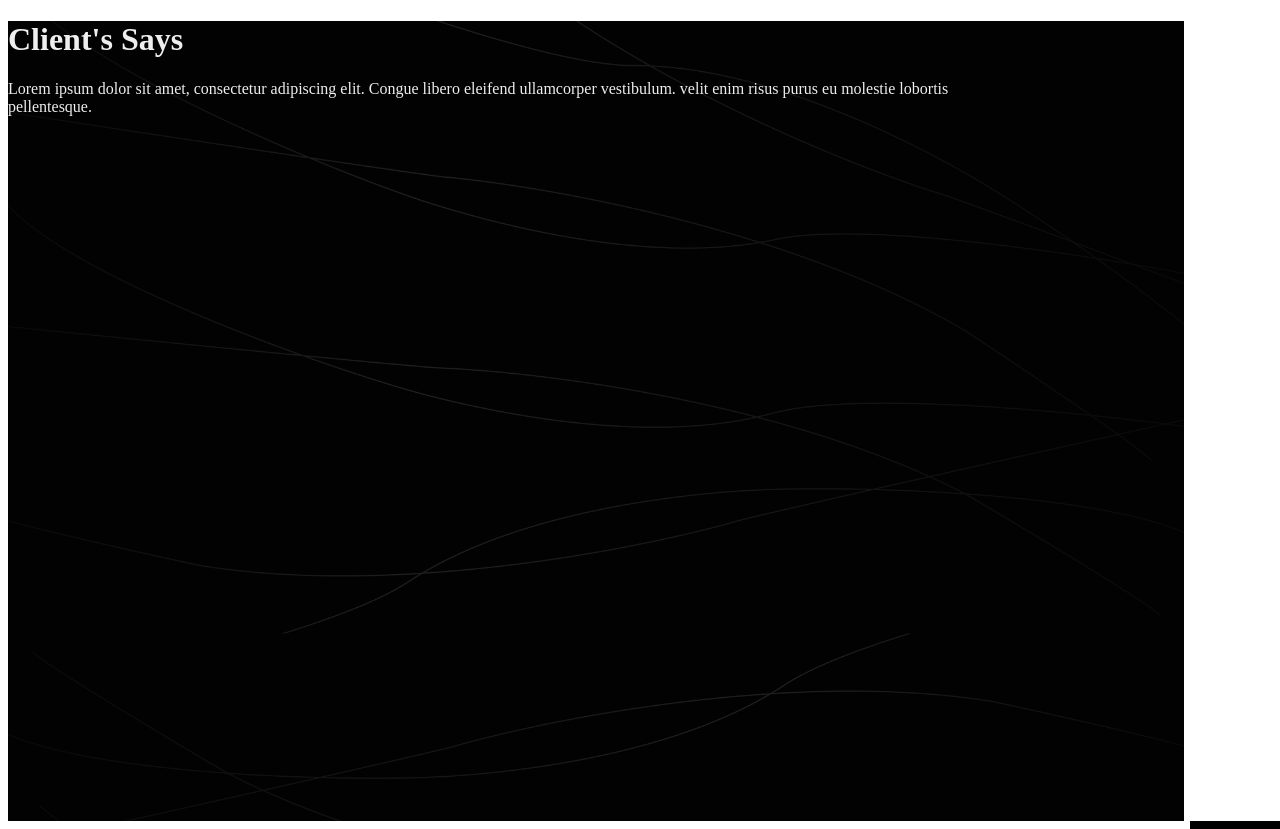
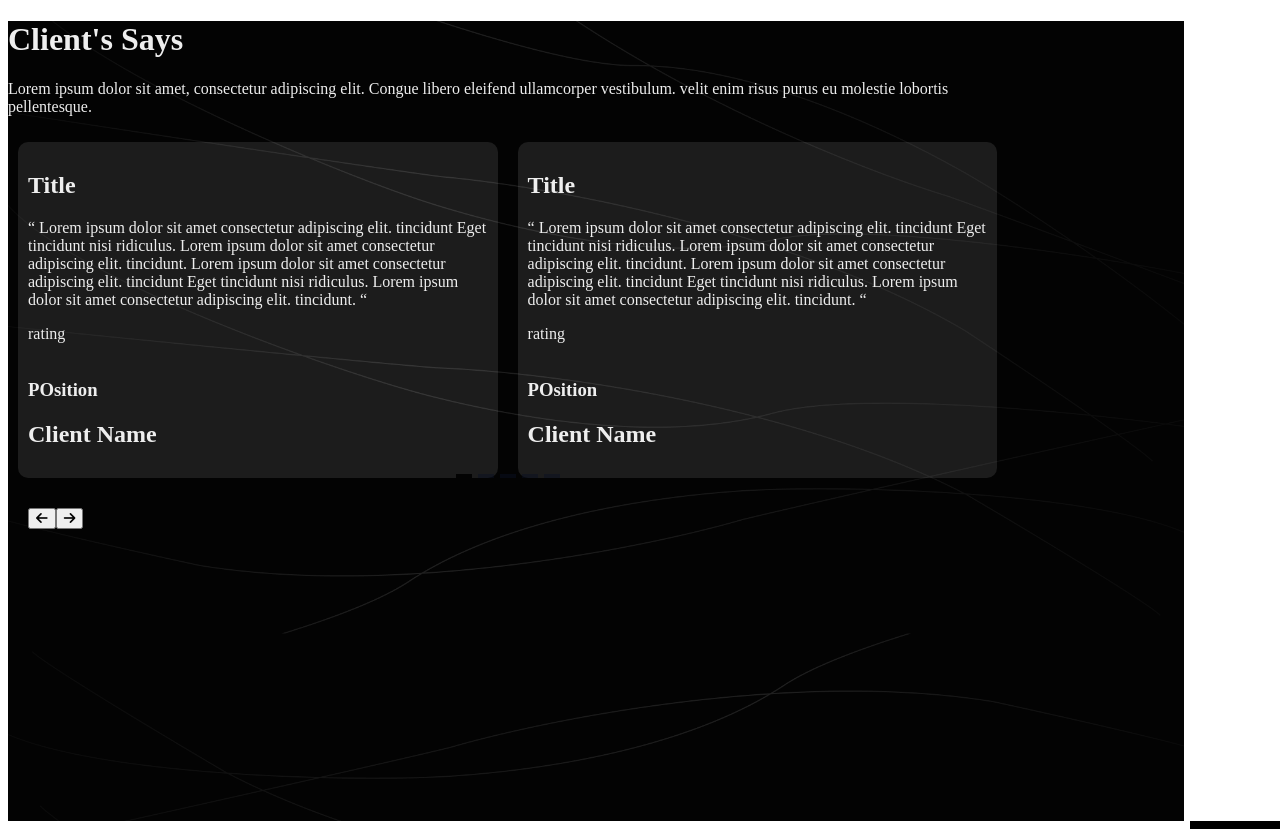
Before and after one commit to mahmudulhsn/vue-portfolio, a Vue app: page /client in a window 1280 px wide. Built offline with nearby package versions, Linux system fonts and the light colour scheme.

Commit message:
wip: client

```diff
--- a/package.json
+++ b/package.json
@@ -11,7 +11,8 @@
   "dependencies": {
     "vite-svg-loader": "^3.6.0",
     "vue": "^3.2.38",
-    "vue-router": "^4.1.5"
+    "vue-router": "^4.1.5",
+    "vue3-carousel": "^0.1.46"
   },
   "devDependencies": {
     "@rushstack/eslint-patch": "^1.1.4",
--- /dev/null
+++ b/src/Seeds/Items.js
@@ -0,0 +1,77 @@
+export default [
+    {
+        id: 1,
+        alias: "barbarian",
+        title: "The Barbarian",
+        descr:
+            "The Barbarian is a kilt-clad Scottish warrior with an angry, battle-ready expression, hungry for destruction. He has Killer yellow horseshoe mustache.",
+        img:
+            "https://tocode.ru/static/uploads/courses/3/clash-of-clans-images/barbarian.png",
+        lvl: 4,
+        info: [
+            { title: "training", value: "20s" },
+            { title: "speed", value: "16" },
+            { title: "cost", value: "150" }
+        ]
+    },
+    {
+        id: 2,
+        alias: "archer",
+        title: "The Archer",
+        descr:
+            "The Archer is a female warrior with sharp eyes. She wears a short, light green dress, a hooded cape, a leather belt and an attached small pouch.",
+        img:
+            "https://tocode.ru/static/uploads/courses/3/clash-of-clans-images/archer.png",
+        lvl: 4,
+        info: [
+            { title: "training", value: "25s" },
+            { title: "speed", value: "24" },
+            { title: "cost", value: "300" }
+        ]
+    },
+    {
+        id: 3,
+        alias: "giant",
+        title: "The Giant",
+        descr:
+            "Slow, steady and powerful, Giants are massive warriors that soak up huge amounts of damage. Show them a turret or cannon and you will see their fury unleashed!",
+        img:
+            "https://tocode.ru/static/uploads/courses/3/clash-of-clans-images/giant.png",
+        lvl: 4,
+        info: [
+            { title: "training", value: "2m" },
+            { title: "speed", value: "12" },
+            { title: "cost", value: "2250" }
+        ]
+    },
+    {
+        id: 4,
+        alias: "goblin",
+        title: "The Goblin",
+        descr:
+            "These pesky little creatures only have eyes for one thing: LOOT! They are faster than a Spring Trap, and their hunger for resources is limitless.",
+        img:
+            "https://tocode.ru/static/uploads/courses/3/clash-of-clans-images/goblin.png",
+        lvl: 5,
+        info: [
+            { title: "training", value: "30s" },
+            { title: "speed", value: "32" },
+            { title: "cost", value: "100" }
+        ]
+    },
+    {
+        id: 5,
+        alias: "wizard",
+        title: "The Wizard",
+        descr:
+            "The Wizard is a terrifying presence on the battlefield. Pair him up with some of his fellows and cast concentrated blasts of destruction on anything, land or sky!",
+        img:
+            "https://tocode.ru/static/uploads/courses/3/clash-of-clans-images/wizard.png",
+        lvl: 6,
+        info: [
+            { title: "training", value: "5m" },
+            { title: "speed", value: "16" },
+            { title: "cost", value: "3800" }
+        ]
+    }
+];
--- /dev/null
+++ b/src/components/Carousel/CardFooter.vue
@@ -0,0 +1,19 @@
+<template>
+  <div class="card-stats">
+    <div v-for="(item, index) in info" :key="index" class="one-third">
+      <div class="stat-value">{{ item.value }}</div>
+      <div class="stat">{{ item.title }}</div>
+    </div>
+  </div>
+</template>
+
+<script>
+export default {
+  props: {
+    info: {
+      type: Array,
+      required: true,
+    },
+  },
+};
+</script>
--- /dev/null
+++ b/src/components/Carousel/TheCard.vue
@@ -0,0 +1,52 @@
+<template>
+  <div class="card flex flex-col">
+    <div class="">
+      <h1>Title</h1>
+      <p>
+        “ Lorem ipsum dolor sit amet consectetur adipiscing elit. tincidunt Eget
+        tincidunt nisi ridiculus. Lorem ipsum dolor sit amet consectetur
+        adipiscing elit. tincidunt. Lorem ipsum dolor sit amet consectetur
+        adipiscing elit. tincidunt Eget tincidunt nisi ridiculus. Lorem ipsum
+        dolor sit amet consectetur adipiscing elit. tincidunt. “
+      </p>
+      <div>rating</div>
+    </div>
+    <div>
+      <img src="" alt="" />
+      <div>
+        <h3>POsition</h3>
+        <h1>Client Name</h1>
+      </div>
+    </div>
+  </div>
+</template>
+
+<script>
+export default {
+  props: {
+    name: {
+      type: String,
+      required: true,
+    },
+    title: {
+      type: String,
+      required: true,
+    },
+    imgUrl: {
+      type: String,
+    },
+    link: {
+      type: String,
+    },
+  },
+};
+</script>
+
+<style scoped>
+.card {
+  background: rgba(255, 255, 255, 0.1);
+  border-radius: 10px;
+  padding: 10px;
+  margin: 10px;
+}
+</style>
--- a/src/views/ClientView.vue
+++ b/src/views/ClientView.vue
@@ -15,6 +15,50 @@
     >
       <PageTitle :title="title" />
       <PageSubHeading :subHeading="subHeading" />
+
+      <div>
+        <carousel
+          ref="carousel"
+          :settings="settings"
+          :breakpoints="breakpoints"
+        >
+          <slide class="card__wrapper" v-for="item in items" :key="item.id">
+            <TheCard
+              :name="`${item.lvl} lvl`"
+              :title="item.title"
+              :imgUrl="item.img"
+              :link="`/${item.alias}`"
+            >
+              <template v-slot:body>
+                {{ item.descr }}
+              </template>
+              <template v-slot:footer>
+                <CardFooter :info="item.info" />
+              </template>
+            </TheCard>
+          </slide>
+
+          <template #addons>
+            <Pagination />
+            <!-- <Navigation /> -->
+          </template>
+        </carousel>
+
+        <div class="navigation">
+          <button
+            @click="next"
+            class="float-left px-3 py-1 bg-white text-black rounded"
+          >
+            <i class="fa-solid fa-arrow-left"></i>
+          </button>
+          <button
+            @click="prev"
+            class="float-right px-3 py-1 bg-white text-black rounded"
+          >
+            <i class="fa-solid fa-arrow-right"></i>
+          </button>
+        </div>
+      </div>
     </div>
   </div>
 </template>
@@ -22,17 +66,56 @@
 <script>
 import PageTitle from "../components/Helper/PageHeading.vue";
 import PageSubHeading from "../components/Helper/PageSubHeading.vue";
+import items from "../Seeds/Items.js";
+
+import TheCard from "../components/Carousel/TheCard.vue";
+import CardFooter from "../components/Carousel/CardFooter.vue";
+
+import "vue3-carousel/dist/carousel.css";
+import { Carousel, Navigation, Slide, Pagination } from "vue3-carousel";
 export default {
   components: {
     PageTitle,
     PageSubHeading,
+    TheCard,
+    Carousel,
+    Slide,
+    Navigation,
+    CardFooter,
+    Pagination,
   },
   data() {
     return {
       title: "Client's Says",
       subHeading:
         "Lorem ipsum dolor sit amet, consectetur adipiscing elit. Congue libero eleifend ullamcorper vestibulum. velit enim risus purus eu molestie lobortis pellentesque.",
+      items: items,
+      currentSlide: 0,
+
+      // corousel
+      settings: {
+        itemsToShow: 2,
+        wrapAround: true,
+        snapAlign: "start",
+      },
+      breakpoints: {
+        300: {
+          itemsToShow: 2,
+        },
+        700: {
+          itemsToShow: 2,
+        },
+      },
     };
+  },
+
+  methods: {
+    next() {
+      this.$refs.carousel.next();
+    },
+    prev() {
+      this.$refs.carousel.prev();
+    },
   },
 };
 </script>
@@ -69,6 +152,10 @@ export default {
   height: 100%;
   z-index: -2;
 }
+.navigation {
+  margin: 10px;
+  padding: 10px;
+}
 .service {
   justify-content: flex-start;
 }
```
Also changed, not shown: 2 other files (tests, documents, lock files or other folders).
